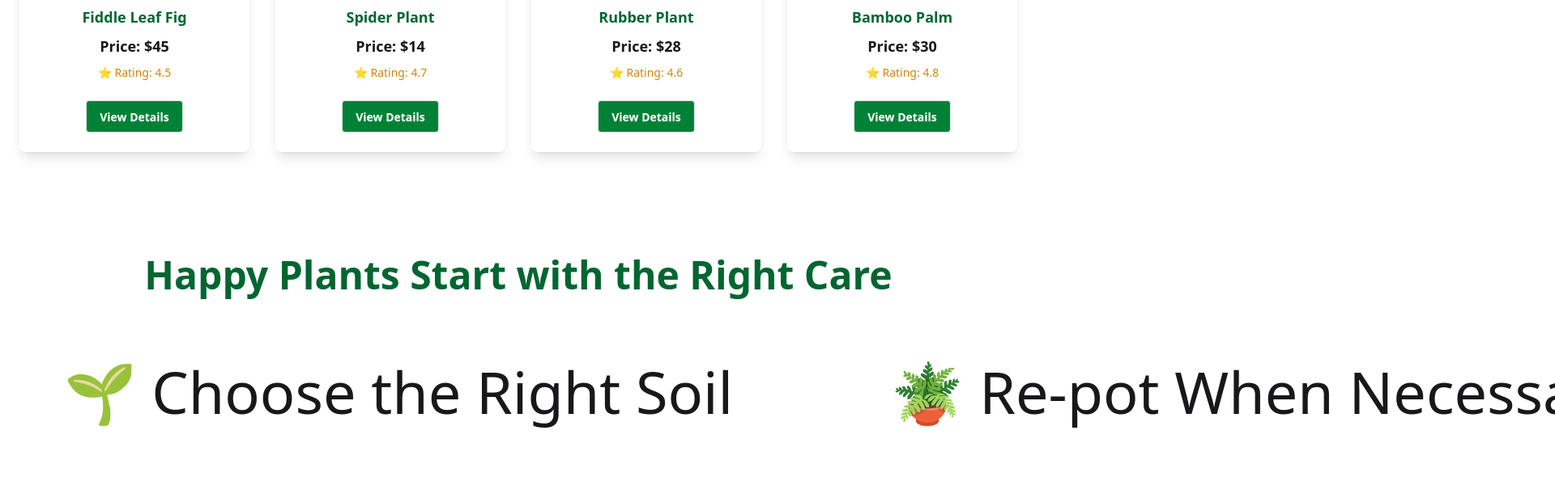
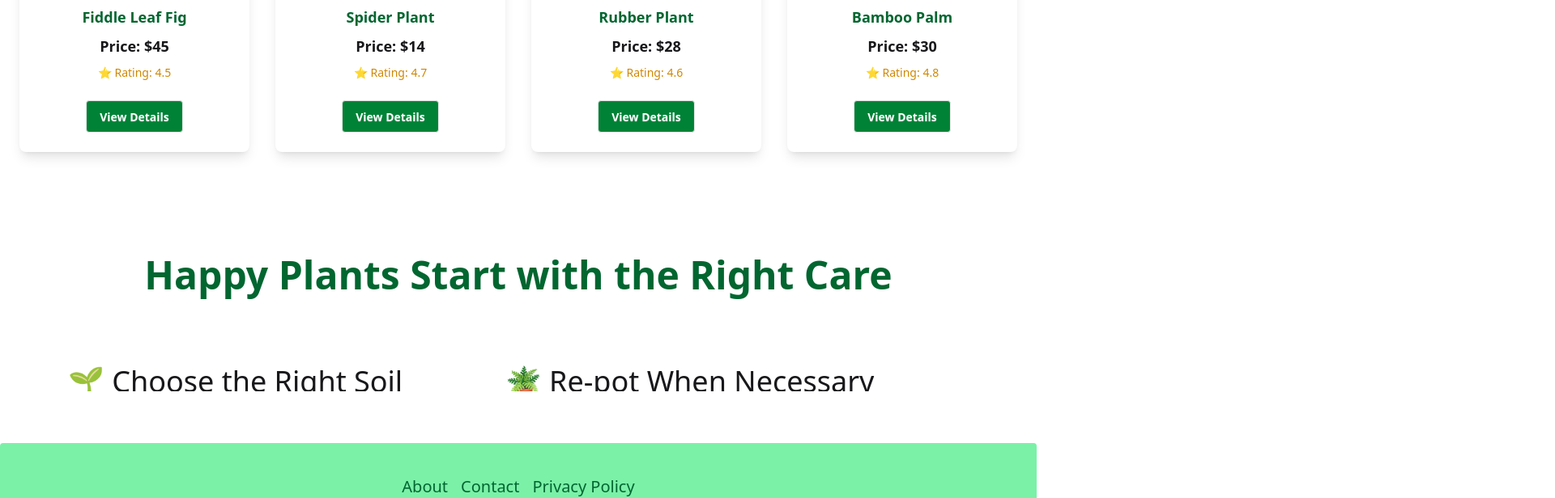
Before and after one commit to LiaJahan/Green_Nest, a React (Vite) app: page / in a window 1280 px wide. Shown: the part 1480-2096 px from the top of the page at 81% size, 1920 px wide, since content can reach past the window. Built offline with nearby package versions, Linux system fonts and the light colour scheme.

Commit message:
completed 'planet care tips section' for Home Page

```diff
--- a/src/pages/PlantCareTips.jsx
+++ b/src/pages/PlantCareTips.jsx
@@ -2,11 +2,15 @@ import React from 'react';
 
 const PlantCareTips = () => {
     return (
-        <div className='mx-auto max-w-full py-16'>
-            <h1 className='text-5xl text-green-800 font-bold text-center mb-12'>Happy Plants Start with the Right Care</h1>
-            <div className='flex justify-between items-center'>
-                <div><span className="text-rotate text-7xl leading-[2]">
-                <span className="justify-items-center">
+        <div className='mx-auto max-w-7xl py-16'>
+            <h1 className='text-3xl px-0 md:text-4xl lg:text-5xl px-4 text-green-800 font-bold text-center mb-12'>
+             Happy Plants Start with the Right Care</h1>
+
+            <div className='flex flex-col lg:flex-row justify-center gap-12'>
+                <div className="flex justify-center">
+
+                <span className="text-rotate text-xl md:text-2xl lg:text-4xl leading-[2]">
+                <span className="grid gap-3 text-center lg:text-left">
                     <span>🌿 Water Wisely</span>
                     <span>☀️ Provide the Right Light</span>
                     <span>🌱 Choose the Right Soil</span>
@@ -15,8 +19,8 @@ const PlantCareTips = () => {
                 </span>
 
             </span></div>
-            <div><span className="text-rotate text-7xl leading-[2]">
-                <span className="justify-items-center">
+            <div><span className="text-rotate text-xl md:text-2xl lg:text-4xl leading-[2]">
+                <span className="grid gap-3 text-center lg:text-left">
                     <span>🌡️ Keep a Stable Temperature</span>
                     <span>🌼 Fertilize When Needed</span>
                     <span>🪴 Re-pot When Necessary</span>
```
